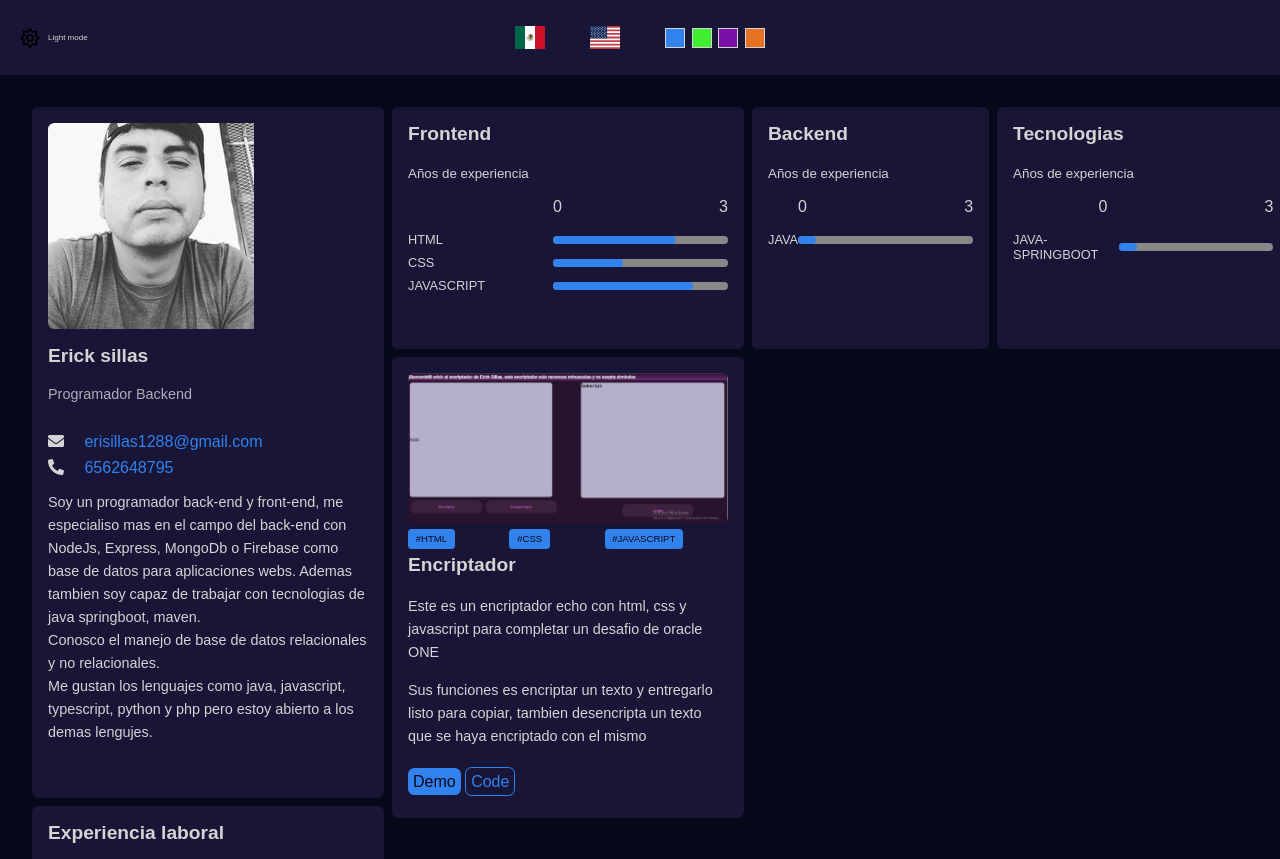
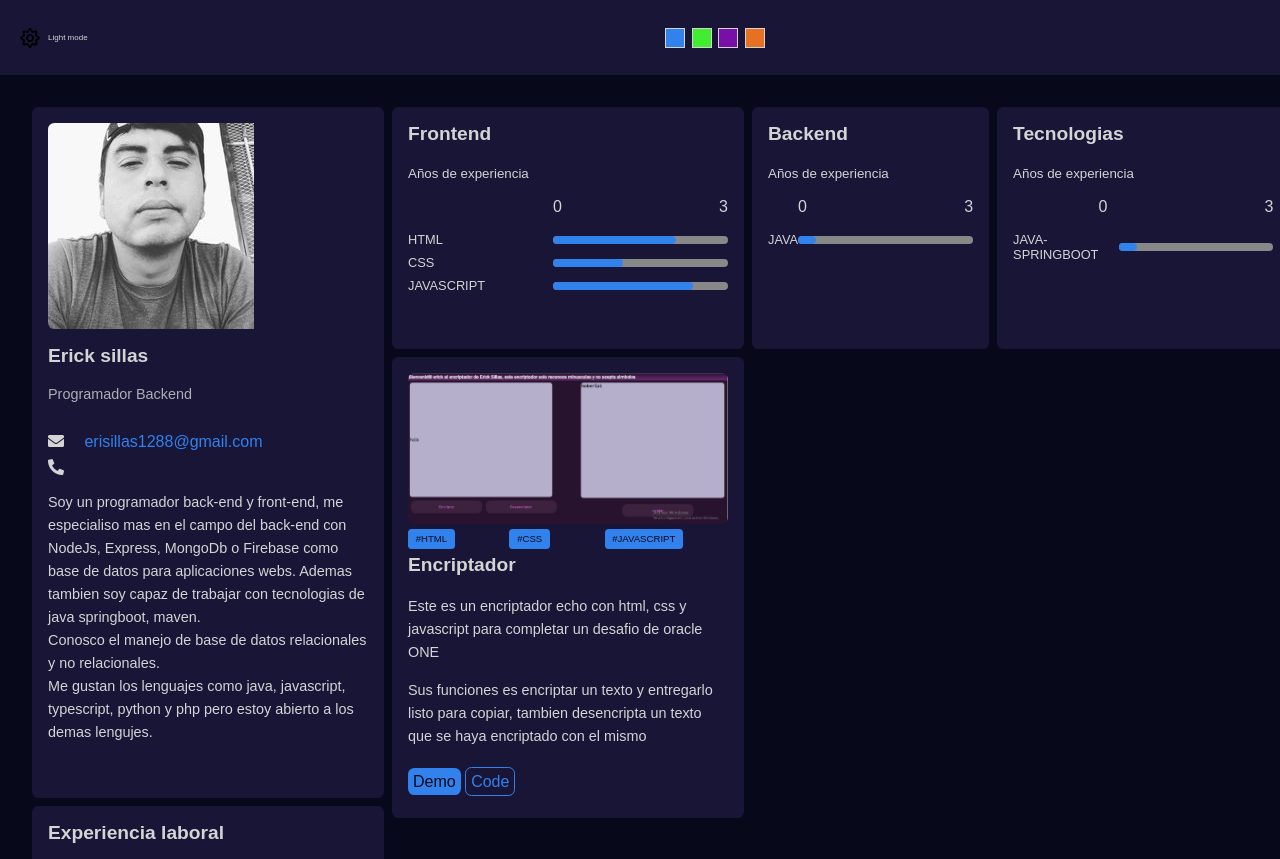
Before and after one commit to erickst1209/Portafolio, a plain HTML site: page index.html in a window 1280 px wide. Shown: the top 859 px of the page. Drawn offline with Linux system fonts and the light colour scheme.

Commit message:
se modifico algo

```diff
--- a/index.html
+++ b/index.html
@@ -18,12 +18,12 @@
         </div>
         <div id="flags" class="flags" data-language="es">
           <div class="flags__item">
-            <img class="flags__img" src="assets/icons/mx.svg" alt="">
+           <!-- <img class="flags__img" src="assets/icons/mx.svg" alt=""> -->
           </div>
         </div>
         <div id="flags" class="flags" data-language="en">
           <div class="flags__item">
-            <img class="flags__img" src="assets/icons/us.svg" alt="">
+            <!-- <img class="flags__img" src="assets/icons/us.svg" alt=""> -->
           </div>
         </div>
       </div>
@@ -51,7 +51,7 @@
             </div>
             <div class="card__link">
               <i class="fas fa-phone-alt icon"></i>
-              <a href="tel:6562648795">6562648795</a>
+              <a href="tel:"></a>
             </div>
             <p class="card__text">
               Soy un programador back-end y front-end, me especialiso mas en el campo del back-end
```
